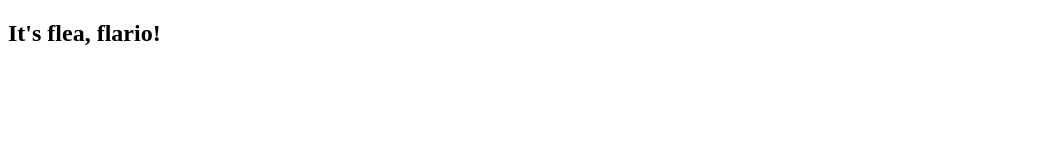
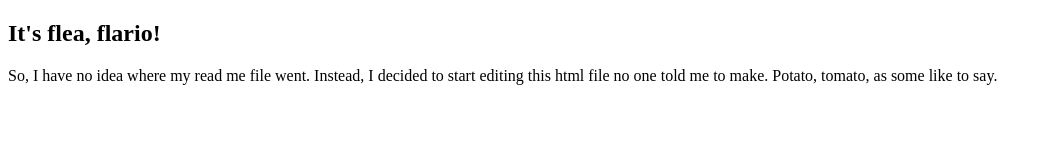
Before and after one commit to CoderDan1983/hello-world, a plain HTML site: page index.html in a window 1280 px wide. Shown: the whole page, without its empty margins (0-1047 px from the left). Drawn offline with Linux system fonts and the light colour scheme.

Commit message:
serendipitous accident

```diff
--- a/index.html
+++ b/index.html
@@ -5,5 +5,8 @@
   </head>
   <body>
     <h2>It's flea, flario!</h2>
+    <p>So, I have no idea where my read me file went.
+      Instead, I decided to start editing this html file no one told me to make.
+      Potato, tomato, as some like to say.</p>
   </body>
 </hmtl>
```
